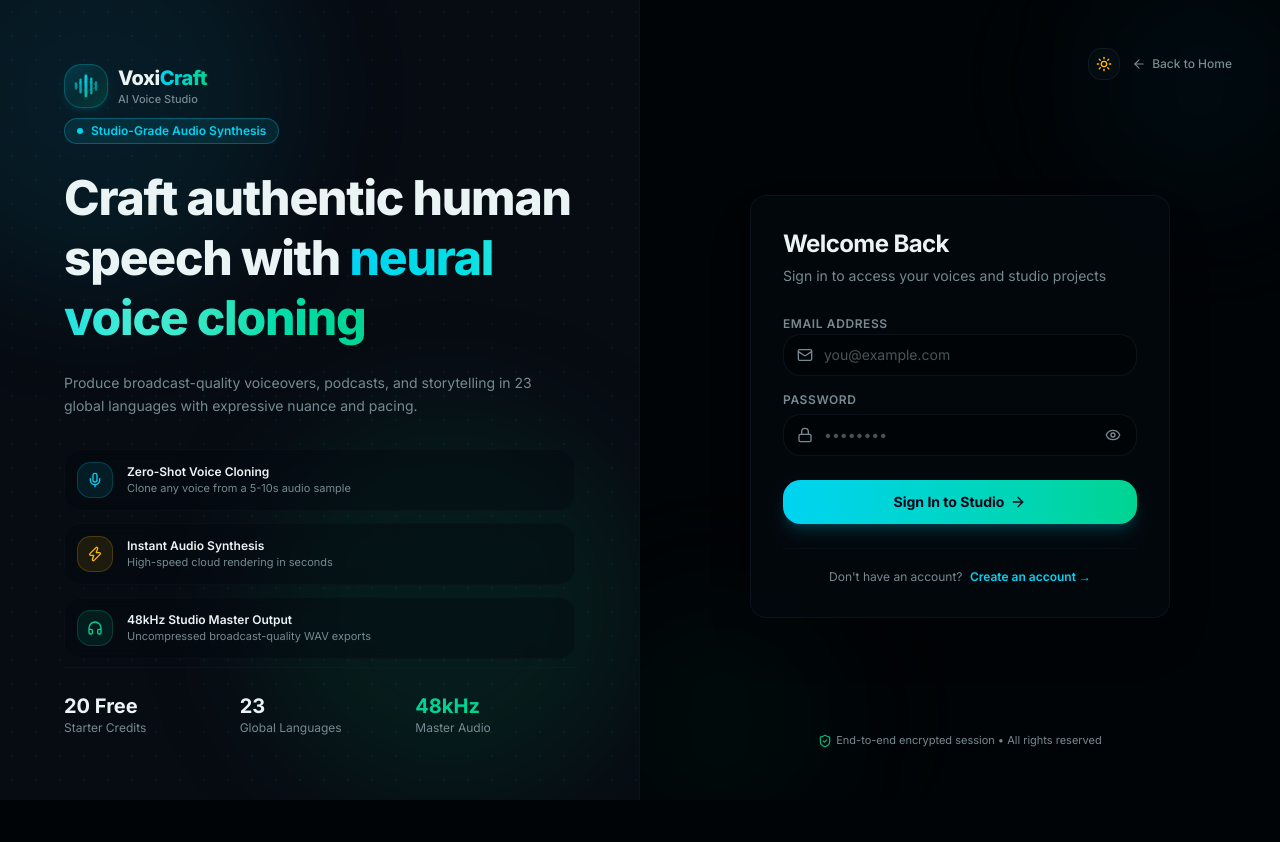
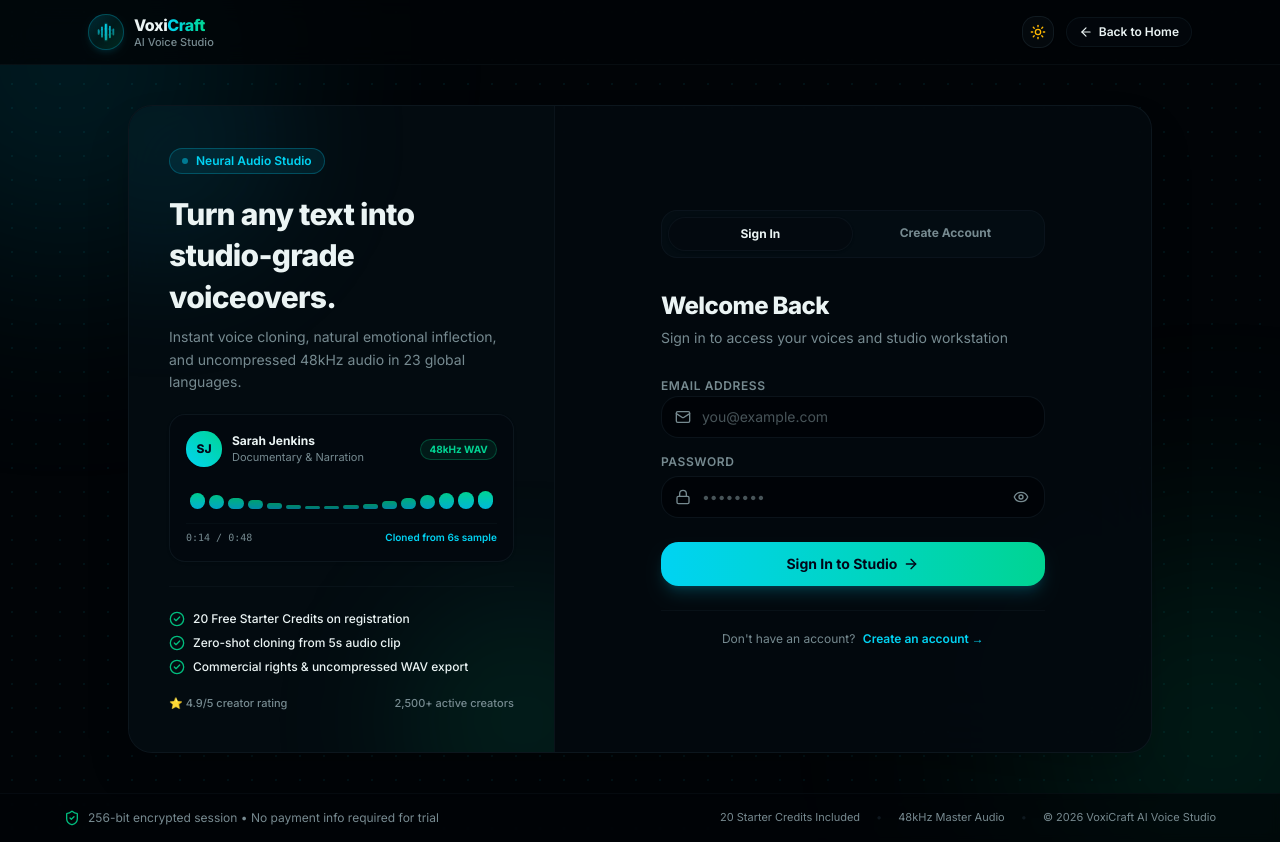
Before and after one commit to lost-pika/AIVoiceLab, a Next.js app in the folder frontend/: page /auth/sign-in in a window 1280 px wide. Before the commit the page ends 800 px from the top, so only its background shows below. Built offline with nearby package versions, Linux system fonts and the light colour scheme; no server answers.

Commit message:
redesign: overhaul auth page into unified studio workstation card with full light/dark contrast

```diff
--- a/frontend/src/app/(auth)/auth/[path]/page.tsx
+++ b/frontend/src/app/(auth)/auth/[path]/page.tsx
@@ -1,8 +1,10 @@
 import { Suspense } from "react";
 import { notFound } from "next/navigation";
+import Link from "next/link";
 import { SignInForm } from "~/components/auth/sign-in-form";
 import { SignUpForm } from "~/components/auth/sign-up-form";
-import { Loader2 } from "lucide-react";
+import { Loader2, CheckCircle2 } from "lucide-react";
+import { cn } from "~/lib/utils";
 
 export const dynamicParams = false;
 
@@ -12,8 +14,8 @@ export function generateStaticParams() {
 
 function AuthLoadingFallback() {
   return (
-    <div className="flex h-96 w-full max-w-md items-center justify-center rounded-2xl border border-border/40 bg-card/50 backdrop-blur-sm">
-      <Loader2 className="h-8 w-8 animate-spin text-primary" />
+    <div className="flex h-72 w-full items-center justify-center">
+      <Loader2 className="h-8 w-8 animate-spin text-cyan-500" />
     </div>
   );
 }
@@ -30,10 +32,123 @@ export default async function AuthPage({
   }
 
   return (
-    <main className="container flex grow flex-col items-center justify-center self-center p-4 md:p-6">
-      <Suspense fallback={<AuthLoadingFallback />}>
-        {path === "sign-in" ? <SignInForm /> : <SignUpForm />}
-      </Suspense>
-    </main>
+    <div className="relative rounded-3xl border border-border/80 bg-card/90 shadow-2xl backdrop-blur-2xl overflow-hidden grid grid-cols-1 lg:grid-cols-12 transition-all">
+      {/* Left Spotlight: Studio Showcase & Live Audio Deck Preview (5 cols) */}
+      <div className="relative bg-muted/40 border-b lg:border-b-0 lg:border-r border-border/60 p-6 sm:p-8 lg:p-10 lg:col-span-5 flex flex-col justify-between overflow-hidden">
+        {/* Subtle Ambient Gradient */}
+        <div className="pointer-events-none absolute -top-24 -left-24 h-64 w-64 rounded-full bg-cyan-500/10 blur-3xl" />
+        <div className="pointer-events-none absolute -bottom-24 -right-24 h-64 w-64 rounded-full bg-emerald-500/10 blur-3xl" />
+
+        <div className="relative z-10 space-y-5">
+          <div className="inline-flex items-center gap-2 rounded-full border border-cyan-500/30 bg-cyan-500/10 px-3 py-1 text-xs font-semibold text-cyan-600 dark:text-cyan-400">
+            <span className="h-1.5 w-1.5 rounded-full bg-cyan-500 animate-pulse" />
+            <span>Neural Audio Studio</span>
+          </div>
+
+          <div className="space-y-2">
+            <h1 className="text-2xl sm:text-3xl font-extrabold tracking-tight text-foreground leading-snug">
+              Turn any text into studio-grade voiceovers.
+            </h1>
+            <p className="text-xs sm:text-sm text-muted-foreground leading-relaxed">
+              Instant voice cloning, natural emotional inflection, and uncompressed 48kHz audio in 23 global languages.
+            </p>
+          </div>
+
+          {/* Interactive Soundwave Preview Card */}
+          <div className="rounded-2xl border border-border/80 bg-card/95 p-4 shadow-sm backdrop-blur-sm space-y-3">
+            <div className="flex items-center justify-between">
+              <div className="flex items-center gap-2.5">
+                <div className="h-9 w-9 rounded-xl bg-gradient-to-tr from-cyan-400 to-emerald-400 flex items-center justify-center font-extrabold text-xs text-slate-950 shadow-xs">
+                  SJ
+                </div>
+                <div>
+                  <div className="text-xs font-bold text-foreground">Sarah Jenkins</div>
+                  <div className="text-[11px] text-muted-foreground">Documentary & Narration</div>
+                </div>
+              </div>
+              <span className="text-[10px] font-bold px-2 py-0.5 rounded-md border border-emerald-500/30 bg-emerald-500/10 text-emerald-600 dark:text-emerald-400">
+                48kHz WAV
+              </span>
+            </div>
+
+            {/* Equalizer Waveform */}
+            <div className="flex items-end gap-1 h-8 px-1 py-0.5">
+              {[35, 65, 45, 80, 60, 40, 75, 50, 65, 35, 55, 80, 45, 70, 40, 60].map((height, i) => (
+                <div
+                  key={i}
+                  className="flex-1 rounded-full bg-gradient-to-t from-cyan-500 to-emerald-400 opacity-85"
+                  style={{
+                    height: `${height}%`,
+                    animation: `soundwave 1.2s ease-in-out infinite alternate ${i * 0.07}s`,
+                  }}
+                />
+              ))}
+            </div>
+
+            <div className="flex items-center justify-between text-[11px] text-muted-foreground pt-1.5 border-t border-border/40">
+              <span className="font-mono text-[10px]">0:14 / 0:48</span>
+              <span className="text-cyan-600 dark:text-cyan-400 font-semibold text-[10px]">
+                Cloned from 6s sample
+              </span>
+            </div>
+          </div>
+        </div>
+
+        {/* Benefits & Social Proof */}
+        <div className="relative z-10 pt-6 space-y-3 border-t border-border/50 mt-6">
+          <div className="space-y-2">
+            {[
+              "20 Free Starter Credits on registration",
+              "Zero-shot cloning from 5s audio clip",
+              "Commercial rights & uncompressed WAV export",
+            ].map((text, i) => (
+              <div key={i} className="flex items-center gap-2 text-xs font-medium text-foreground">
+                <CheckCircle2 className="h-4 w-4 text-emerald-500 shrink-0" />
+                <span>{text}</span>
+              </div>
+            ))}
+          </div>
+
+          <div className="pt-2 text-[11px] text-muted-foreground flex items-center justify-between">
+            <span className="font-medium">⭐ 4.9/5 creator rating</span>
+            <span className="font-medium">2,500+ active creators</span>
+          </div>
+        </div>
+      </div>
+
+      {/* Right Column: Interactive Auth Station (7 cols) */}
+      <div className="p-6 sm:p-10 lg:p-12 lg:col-span-7 flex flex-col justify-center">
+        {/* Segmented Mode Switcher Tabs */}
+        <div className="grid grid-cols-2 p-1.5 rounded-2xl bg-muted/60 border border-border/60 mb-8 max-w-sm mx-auto w-full">
+          <Link
+            href="/auth/sign-in"
+            className={cn(
+              "text-center py-2 text-xs font-bold rounded-xl transition-all",
+              path === "sign-in"
+                ? "bg-card text-foreground shadow-sm border border-border/60"
+                : "text-muted-foreground hover:text-foreground"
+            )}
+          >
+            Sign In
+          </Link>
+          <Link
+            href="/auth/sign-up"
+            className={cn(
+              "text-center py-2 text-xs font-bold rounded-xl transition-all",
+              path === "sign-up"
+                ? "bg-card text-foreground shadow-sm border border-border/60"
+                : "text-muted-foreground hover:text-foreground"
+            )}
+          >
+            Create Account
+          </Link>
+        </div>
+
+        {/* Dynamic Form Content */}
+        <Suspense fallback={<AuthLoadingFallback />}>
+          {path === "sign-in" ? <SignInForm /> : <SignUpForm />}
+        </Suspense>
+      </div>
+    </div>
   );
 }
--- a/frontend/src/app/(auth)/layout.tsx
+++ b/frontend/src/app/(auth)/layout.tsx
@@ -1,139 +1,58 @@
 import type { ReactNode } from "react";
-import { Mic, Zap, ArrowLeft, ShieldCheck, Headphones } from "lucide-react";
+import { ArrowLeft, ShieldCheck } from "lucide-react";
 import Link from "next/link";
 import { BrandLogo } from "~/components/ui/brand-logo";
 import { ThemeToggle } from "~/components/ui/theme-toggle";
 
 export default function AuthLayout({ children }: { children: ReactNode }) {
   return (
-    <div className="flex min-h-screen bg-background text-foreground">
-      {/* Left Side - Studio Branding & Showcase (Hidden on Mobile) */}
-      <div className="relative hidden overflow-hidden bg-[#070b12] border-r border-border/50 lg:flex lg:w-1/2 flex-col justify-between p-12 xl:p-16 studio-grid-bg">
-        {/* Subtle Ambient Studio Glows */}
-        <div className="pointer-events-none absolute -top-24 -left-24 h-96 w-96 rounded-full bg-cyan-500/10 blur-3xl" />
-        <div className="pointer-events-none absolute bottom-0 right-0 h-96 w-96 rounded-full bg-emerald-500/10 blur-3xl" />
+    <div className="relative min-h-screen flex flex-col justify-between bg-background text-foreground studio-grid-bg selection:bg-cyan-500/20 overflow-x-hidden">
+      {/* Dynamic Ambient Blur Glows (Theme-aware) */}
+      <div className="pointer-events-none fixed -top-32 -left-32 h-96 w-96 rounded-full bg-cyan-500/10 dark:bg-cyan-500/15 blur-[120px]" />
+      <div className="pointer-events-none fixed -bottom-32 -right-32 h-96 w-96 rounded-full bg-emerald-500/10 dark:bg-emerald-500/15 blur-[120px]" />
 
-        {/* Top Branding */}
-        <div className="relative z-10">
-          <BrandLogo href="/" size="lg" />
-        </div>
+      {/* Top Studio Header Bar */}
+      <header className="relative z-20 w-full border-b border-border/50 bg-background/80 backdrop-blur-md">
+        <div className="max-w-6xl mx-auto flex items-center justify-between px-4 sm:px-6 h-16">
+          <BrandLogo href="/" size="md" />
 
-        {/* Center Hero Message */}
-        <div className="relative z-10 max-w-lg space-y-6">
-          <div className="inline-flex items-center gap-2 rounded-full border border-cyan-400/30 bg-cyan-400/10 px-3 py-1 text-xs font-semibold text-cyan-400">
-            <span className="h-1.5 w-1.5 rounded-full bg-cyan-400 animate-pulse" />
-            <span>Studio-Grade Audio Synthesis</span>
-          </div>
-
-          <h1 className="text-3xl font-extrabold tracking-tight text-foreground sm:text-4xl xl:text-5xl leading-tight">
-            Craft authentic human speech with{" "}
-            <span className="bg-gradient-to-r from-cyan-400 via-teal-300 to-emerald-400 bg-clip-text text-transparent">
-              neural voice cloning
-            </span>
-          </h1>
-
-          <p className="text-sm text-muted-foreground leading-relaxed">
-            Produce broadcast-quality voiceovers, podcasts, and storytelling in 23 global languages with expressive nuance and pacing.
-          </p>
-
-          {/* Feature Highlights */}
-          <div className="grid grid-cols-1 gap-3 pt-2">
-            {[
-              {
-                icon: Mic,
-                title: "Zero-Shot Voice Cloning",
-                desc: "Clone any voice from a 5-10s audio sample",
-                color: "text-cyan-400 bg-cyan-400/10 border-cyan-400/20",
-              },
-              {
-                icon: Zap,
-                title: "Instant Audio Synthesis",
-                desc: "High-speed cloud rendering in seconds",
-                color: "text-amber-400 bg-amber-400/10 border-amber-400/20",
-              },
-              {
-                icon: Headphones,
-                title: "48kHz Studio Master Output",
-                desc: "Uncompressed broadcast-quality WAV exports",
-                color: "text-emerald-400 bg-emerald-400/10 border-emerald-400/20",
-              },
-            ].map((item, index) => (
-              <div
-                key={index}
-                className="flex items-center gap-3.5 rounded-xl border border-border/40 bg-card/40 p-3 backdrop-blur-sm"
-              >
-                <div
-                  className={`flex h-9 w-9 shrink-0 items-center justify-center rounded-lg border ${item.color}`}
-                >
-                  <item.icon className="h-4 w-4" />
-                </div>
-                <div>
-                  <h3 className="text-xs font-semibold text-foreground">
-                    {item.title}
-                  </h3>
-                  <p className="text-[11px] text-muted-foreground">
-                    {item.desc}
-                  </p>
-                </div>
-              </div>
-            ))}
-          </div>
-        </div>
-
-        {/* Bottom Social Proof & Stats */}
-        <div className="relative z-10 grid grid-cols-3 gap-4 border-t border-border/50 pt-6">
-          <div>
-            <div className="text-xl font-bold text-foreground">20 Free</div>
-            <div className="text-xs text-muted-foreground">Starter Credits</div>
-          </div>
-          <div>
-            <div className="text-xl font-bold text-foreground">23</div>
-            <div className="text-xs text-muted-foreground">Global Languages</div>
-          </div>
-          <div>
-            <div className="text-xl font-bold text-emerald-400">48kHz</div>
-            <div className="text-xs text-muted-foreground">Master Audio</div>
-          </div>
-        </div>
-      </div>
-
-      {/* Right Side - Auth Form Viewport */}
-      <div className="relative flex flex-1 flex-col justify-between p-6 sm:p-10 lg:p-12 overflow-y-auto bg-background/50">
-        {/* Subtle Ambient Glows */}
-        <div className="pointer-events-none absolute -top-12 -right-12 h-64 w-64 rounded-full bg-cyan-500/5 blur-3xl" />
-        <div className="pointer-events-none absolute -bottom-12 -left-12 h-64 w-64 rounded-full bg-emerald-500/5 blur-3xl" />
-
-        {/* Top Utility Bar */}
-        <div className="relative z-10 flex items-center justify-between w-full">
-          <div className="lg:hidden">
-            <BrandLogo href="/" size="sm" />
-          </div>
-
-          <div className="ml-auto flex items-center gap-3">
+          <div className="flex items-center gap-3">
             <ThemeToggle />
             <Link
               href="/"
-              className="inline-flex items-center gap-1.5 text-xs font-medium text-muted-foreground hover:text-foreground transition-colors"
+              className="inline-flex items-center gap-1.5 text-xs font-semibold px-3 py-1.5 rounded-xl border border-border/70 bg-card/70 hover:bg-accent text-foreground transition-all shadow-xs"
             >
               <ArrowLeft className="h-3.5 w-3.5" />
               <span>Back to Home</span>
             </Link>
           </div>
         </div>
+      </header>
 
-        {/* Form Container */}
-        <div className="relative z-10 my-auto w-full flex justify-center py-6">
+      {/* Center Stage: Auth Workstation Container */}
+      <main className="relative z-10 flex-1 flex items-center justify-center p-4 sm:p-6 lg:p-10 my-auto">
+        <div className="w-full max-w-5xl mx-auto">
           {children}
         </div>
+      </main>
 
-        {/* Bottom Security Footer */}
-        <div className="relative z-10 text-center text-[11px] text-muted-foreground">
-          <span className="inline-flex items-center gap-1">
-            <ShieldCheck className="h-3.5 w-3.5 text-emerald-500" />
-            End-to-end encrypted session • All rights reserved
-          </span>
+      {/* Bottom Footer Bar */}
+      <footer className="relative z-20 w-full border-t border-border/40 bg-background/60 backdrop-blur-xs py-4 px-6">
+        <div className="max-w-6xl mx-auto flex flex-col sm:flex-row items-center justify-between gap-3 text-xs text-muted-foreground">
+          <div className="flex items-center gap-2">
+            <ShieldCheck className="h-4 w-4 text-emerald-500 shrink-0" />
+            <span>256-bit encrypted session • No payment info required for trial</span>
+          </div>
+
+          <div className="flex items-center gap-4 text-[11px]">
+            <span>20 Starter Credits Included</span>
+            <span className="text-border">•</span>
+            <span>48kHz Master Audio</span>
+            <span className="text-border">•</span>
+            <span>© 2026 VoxiCraft AI Voice Studio</span>
+          </div>
         </div>
-      </div>
+      </footer>
     </div>
   );
 }
--- a/frontend/src/components/auth/sign-in-form.tsx
+++ b/frontend/src/components/auth/sign-in-form.tsx
@@ -55,14 +55,14 @@ function SignInFormContent() {
   };
 
   return (
-    <div className="w-full max-w-[420px] rounded-2xl border border-border/70 bg-card/85 p-7 sm:p-8 shadow-2xl backdrop-blur-xl transition-all">
+    <div className="w-full max-w-sm mx-auto">
       {/* Header */}
       <div className="mb-6 space-y-1.5">
-        <h2 className="text-2xl font-bold tracking-tight text-foreground">
+        <h2 className="text-2xl font-extrabold tracking-tight text-foreground">
           Welcome Back
         </h2>
         <p className="text-xs sm:text-sm text-muted-foreground">
-          Sign in to access your voices and studio projects
+          Sign in to access your voices and studio workstation
         </p>
       </div>
 
@@ -89,7 +89,7 @@ function SignInFormContent() {
               onChange={(e) => setEmail(e.target.value)}
               disabled={isLoading}
               required
-              className="w-full rounded-xl border border-border/80 bg-background/70 pl-10 pr-3.5 py-2.5 text-sm text-foreground placeholder:text-muted-foreground/60 focus:border-cyan-400 focus:outline-none focus:ring-2 focus:ring-cyan-400/20 transition-all"
+              className="w-full rounded-xl border border-border/80 bg-background/90 pl-10 pr-3.5 py-2.5 text-sm text-foreground placeholder:text-muted-foreground/60 focus:border-cyan-500 focus:outline-none focus:ring-2 focus:ring-cyan-500/20 transition-all"
             />
           </div>
         </div>
@@ -109,7 +109,7 @@ function SignInFormContent() {
               onChange={(e) => setPassword(e.target.value)}
               disabled={isLoading}
               required
-              className="w-full rounded-xl border border-border/80 bg-background/70 pl-10 pr-10 py-2.5 text-sm text-foreground placeholder:text-muted-foreground/60 focus:border-cyan-400 focus:outline-none focus:ring-2 focus:ring-cyan-400/20 transition-all"
+              className="w-full rounded-xl border border-border/80 bg-background/90 pl-10 pr-10 py-2.5 text-sm text-foreground placeholder:text-muted-foreground/60 focus:border-cyan-500 focus:outline-none focus:ring-2 focus:ring-cyan-500/20 transition-all"
             />
             <button
               type="button"
@@ -147,7 +147,7 @@ function SignInFormContent() {
         Don&apos;t have an account?{" "}
         <Link
           href="/auth/sign-up"
-          className="font-semibold text-cyan-500 dark:text-cyan-400 hover:underline transition-colors ml-1"
+          className="font-semibold text-cyan-600 dark:text-cyan-400 hover:underline transition-colors ml-1"
         >
           Create an account &rarr;
         </Link>
@@ -160,7 +160,7 @@ export function SignInForm() {
   return (
     <Suspense
       fallback={
-        <div className="h-96 w-full max-w-[420px] animate-pulse rounded-2xl border border-border/40 bg-card/50" />
+        <div className="h-64 w-full animate-pulse rounded-2xl border border-border/40 bg-card/50" />
       }
     >
       <SignInFormContent />
```
Also changed, not shown: frontend/src/components/auth/sign-up-form.tsx (+7 -7 lines).
